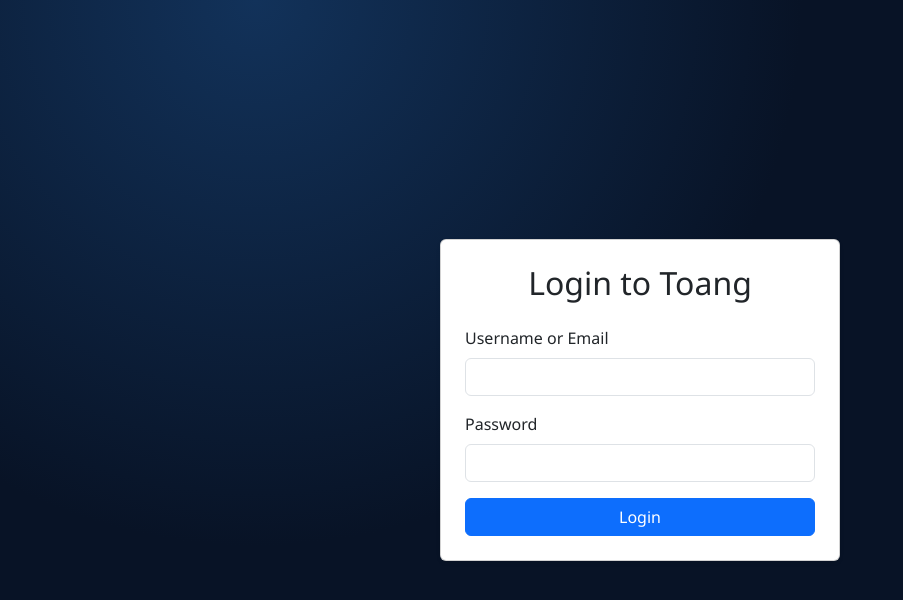
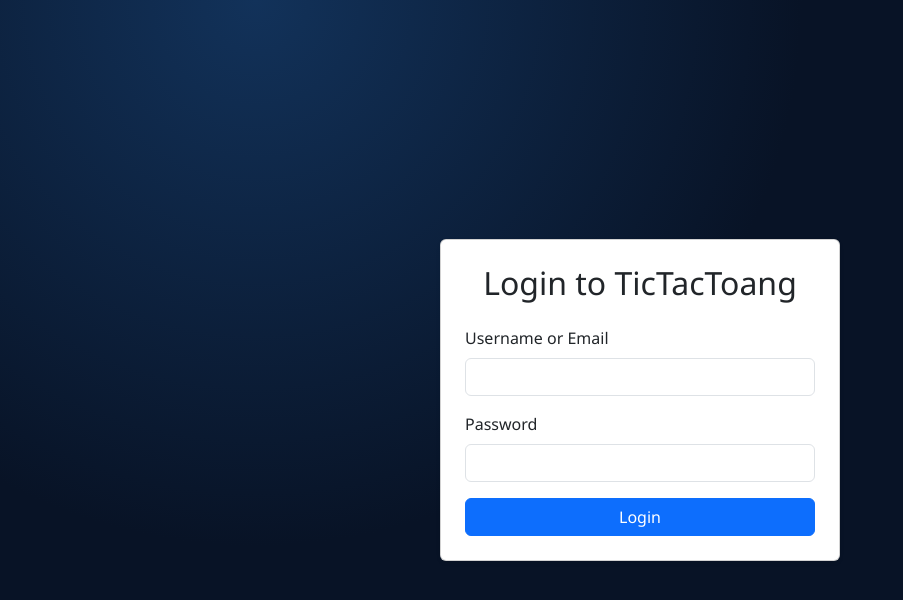
Before and after one commit to RMIT-Full-Stack-Development-2026A/Group9, a React (Vite) app in the folder frontend/: page /login in a window 1280 px wide. Shown: the top 600 px of the page, without its empty margins (0-903 px from the left). Built offline with nearby package versions, Linux system fonts and the light colour scheme; no server answers.

Commit message:
change box message

```diff
--- a/frontend/src/modules/auth/pages/Login.jsx
+++ b/frontend/src/modules/auth/pages/Login.jsx
@@ -53,7 +53,7 @@
     return (
         <div className="container d-flex justify-content-center align-items-center vh-100">
             <div className="card p-4 shadow-sm" style={{ maxWidth: '400px', width: '100%' }}>
-                <h2 className="text-center mb-4">Login to Toang</h2>
+                <h2 className="text-center mb-4">Login to TicTacToang</h2>
                 {error && <div className="alert alert-danger">{error}</div>}
                 <form onSubmit={handleSubmit}>
                     <div className="mb-3">
```
